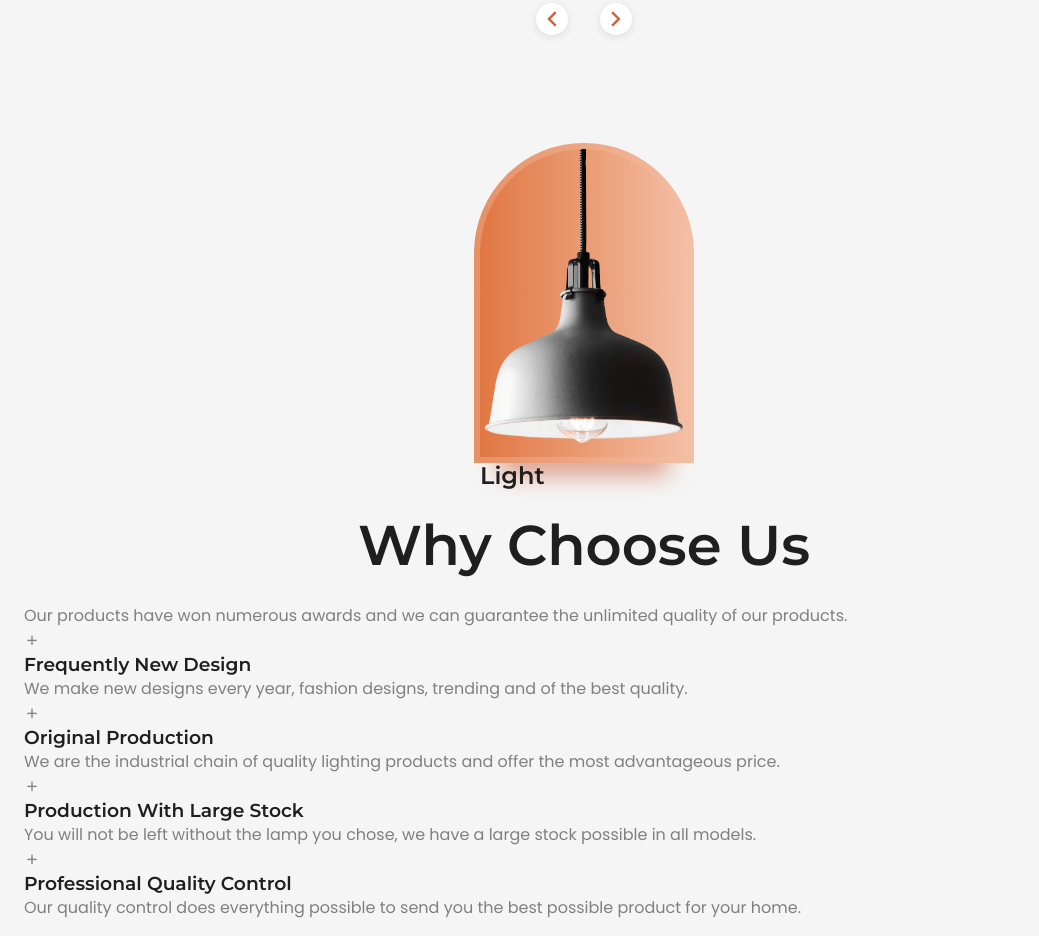
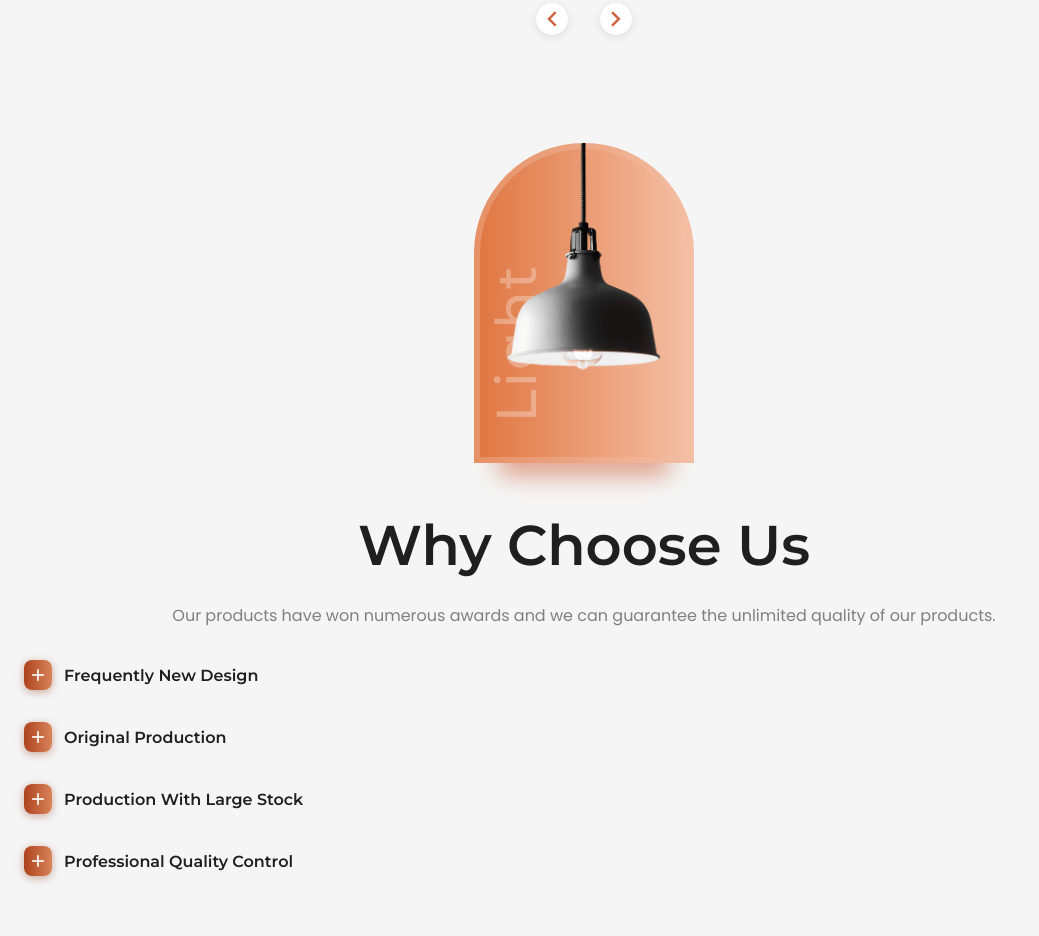
Before and after one commit to WaLLie12/Lamp_website, a plain HTML site: page index.html in a window 1280 px wide. Shown: the part 1489-2425 px from the top of the page, without its empty margins (0-1039 px from the left). After the commit the page ends 2381 px from the top, so only its background shows below. Drawn offline with nearby package versions, Linux system fonts and the light colour scheme.

Commit message:
finish choose section

```diff
--- a/css/styles.css
+++ b/css/styles.css
@@ -522,3 +522,91 @@ img {
     z-index: -1;
     filter: blur(12px);
 }
+
+.choose__img{
+    position: relative;
+    width: 160px;
+    display: block;
+    margin: 0 auto;
+    transform: translateY(-6px);
+    z-index: 2;
+}
+
+.choose__blob-title{
+    font-size: 3.5rem;
+    letter-spacing: 2px;
+    color: hsla(0, 0%, 100%, .3);
+    font-weight: var(--font-medium);
+    writing-mode: vertical-lr;
+    transform: rotate(180deg);
+    position: absolute;
+    left: .5rem;
+    bottom: 2.5rem;
+}
+
+.choose__data{
+    text-align: center;
+}
+
+.choose__content,
+.choose__faq{
+    display: grid;
+    row-gap: 2rem;
+}
+
+.choose__faq-header{
+    display: flex;
+    align-items: center;
+    column-gap: .75rem;
+    cursor: pointer;
+}
+
+.inline__header{
+    display: inline-block;
+}
+
+.choose__faq-title{
+    font-size: var(--normal-font-size);
+}
+
+.choose__faq-icon{
+    display: inline-flex;
+    background: var(--third-gradient);
+    padding: .25rem;
+    border-radius: .5rem;
+    color: var(--white-color);
+    font-size: 1.25rem;
+    box-shadow: 0 2px 8px hsla(15, 68%, 32%, .4);
+    transition: box-shadow .4s;
+}
+
+.choose__faq-icon i{
+    transition: transform .3s;
+}
+
+.choose__faq-description{
+    padding: .5rem 1rem 0 2.5rem;
+}
+
+.choose__faq-content{
+    height: 0;
+    overflow: hidden;
+    transition: height .3s ease;
+}
+
+.faq_open .choose__faq-icon i{
+    transform: rotate(45deg);
+}
+
+.faq_open .choose__faq-icon{
+    background: var(--white-color);
+    color: var(--first-color-alt);
+    box-shadow: none;
+}
+
+.faq_open .choose__faq-title{
+    background: var(--third-gradient);
+    -webkit-background-clip: text;
+    background-clip: text;
+    color: transparent;
+}
--- a/index.html
+++ b/index.html
@@ -242,6 +242,7 @@
 
                     <div class="choose__faq">
                         <div class="choose__faq-item">
+                            <div class="inline__header">
                                 <div class="choose__faq-header">
                                     <div class="choose__faq-icon">
                                         <i class="ri-add-line"></i>
@@ -249,6 +250,7 @@
                                     <h3 class="choose__faq-title">
                                         Frequently New Design
                                     </h3>
+                                </div>
                             </div>
                             <div class="choose__faq-content">
                                 <p class="choose__faq-description">
@@ -260,6 +262,7 @@
                         </div>
 
                         <div class="choose__faq-item">
+                            <div class="inline__header">
                                 <div class="choose__faq-header">
                                     <div class="choose__faq-icon">
                                         <i class="ri-add-line"></i>
@@ -267,6 +270,7 @@
                                     <h3 class="choose__faq-title">
                                         Original Production
                                     </h3>
+                                </div>
                             </div>
                             <div class="choose__faq-content">
                                 <p class="choose__faq-description">
@@ -278,6 +282,7 @@
                         </div>
 
                         <div class="choose__faq-item">
+                            <div class="inline__header">
                                 <div class="choose__faq-header">
                                     <div class="choose__faq-icon">
                                         <i class="ri-add-line"></i>
@@ -285,6 +290,7 @@
                                     <h3 class="choose__faq-title">
                                         Production With Large Stock
                                     </h3>
+                                </div>
                             </div>
                             <div class="choose__faq-content">
                                 <p class="choose__faq-description">
@@ -297,6 +303,7 @@
                         </div>
 
                         <div class="choose__faq-item">
+                            <div class="inline__header">
                                 <div class="choose__faq-header">
                                     <div class="choose__faq-icon">
                                         <i class="ri-add-line"></i>
@@ -304,6 +311,7 @@
                                     <h3 class="choose__faq-title">
                                         Professional Quality Control
                                     </h3>
+                                </div>
                              </div>
                             <div class="choose__faq-content">
                                 <p class="choose__faq-description">
--- a/js/main.js
+++ b/js/main.js
@@ -49,3 +49,32 @@ const popularSwiper = new Swiper('.popular__content', {
         }
     }
   });
+
+  const faqItems = document.querySelectorAll('.choose__faq-item')
+
+  faqItems.forEach((item) => {
+    const faqHeader = item.querySelector('.choose__faq-header')
+
+  faqHeader.addEventListener('click', () =>{
+
+    const openItem = document.querySelector('.faq_open')
+
+    toggleItem(item)
+
+    if (openItem && openItem != item) {
+        toggleItem(openItem)
+    }
+  })
+
+})
+
+const toggleItem = (item) => {
+    const faqContent = item.querySelector('.choose__faq-content')
+    if (item.classList.contains('faq_open')) {
+        faqContent.removeAttribute('style')
+        item.classList.remove('faq_open')
+    } else{
+    faqContent.style.height = faqContent.scrollHeight + 'px'
+    item.classList.add('faq_open')
+    }
+}
```
Lines whose indentation alone changed are shown as unchanged.
